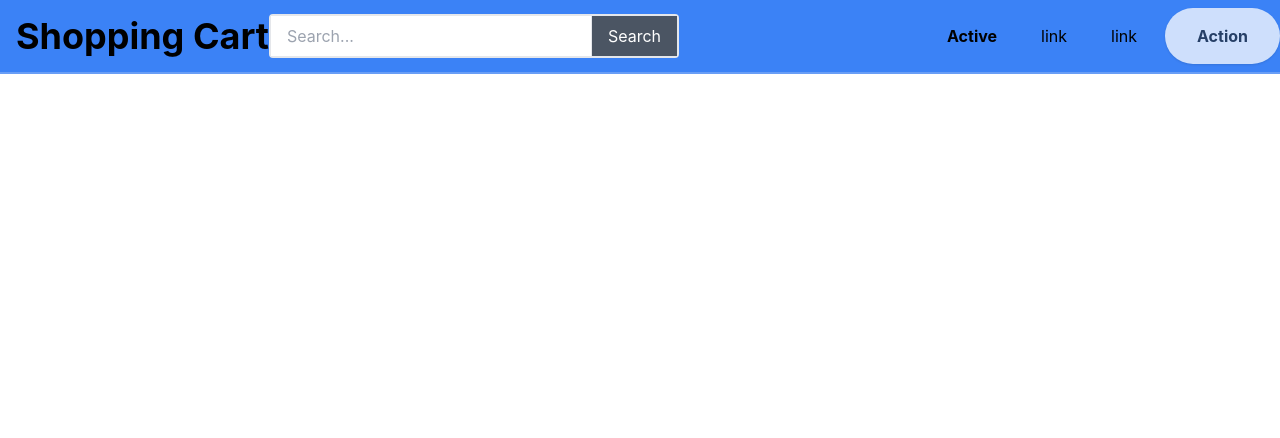
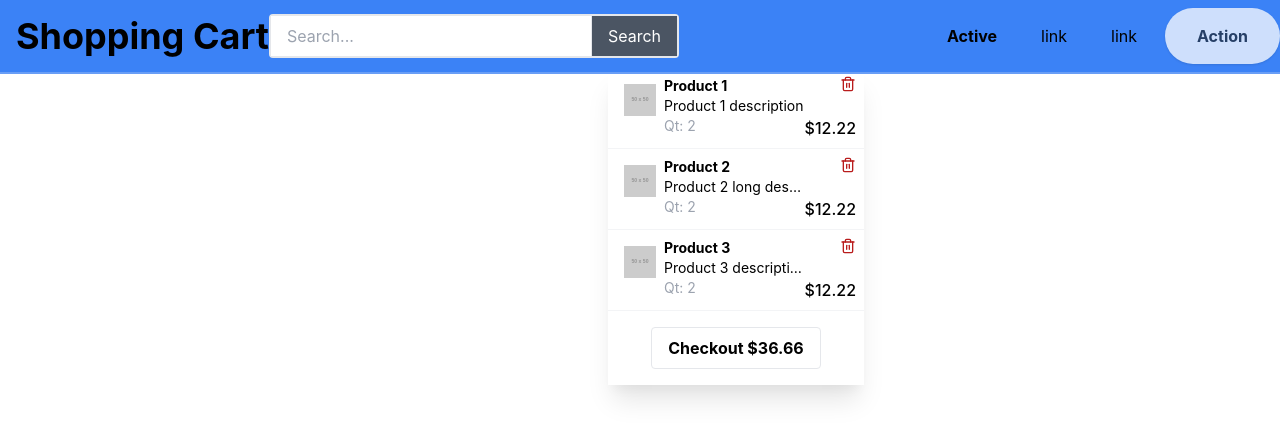
Before and after one commit to mugabee/React-Shopping, a React (Create React App) app: page / in a window 1280 px wide. Shown: the top 438 px of the page. Built offline with nearby package versions, Linux system fonts and the light colour scheme.

Commit message:
Building up the project Header component

```diff
--- a/src/App.js
+++ b/src/App.js
@@ -1,10 +1,12 @@
 import React from 'react'
 import Header from './components/Header.js/Header'
+import CartDrop from './components/Header.js/CartDrop'
 
 const App = () => {
   return (
     <div>
       <Header />
+      <CartDrop />
 
     </div>
   )
```
